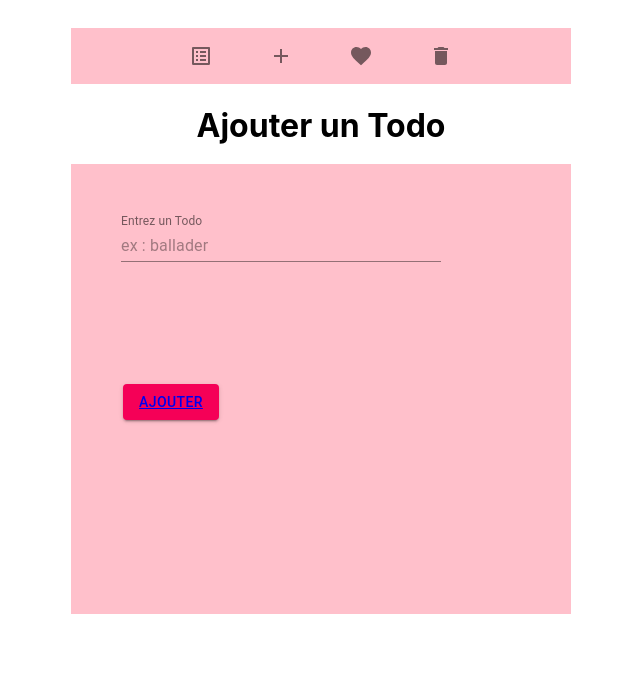
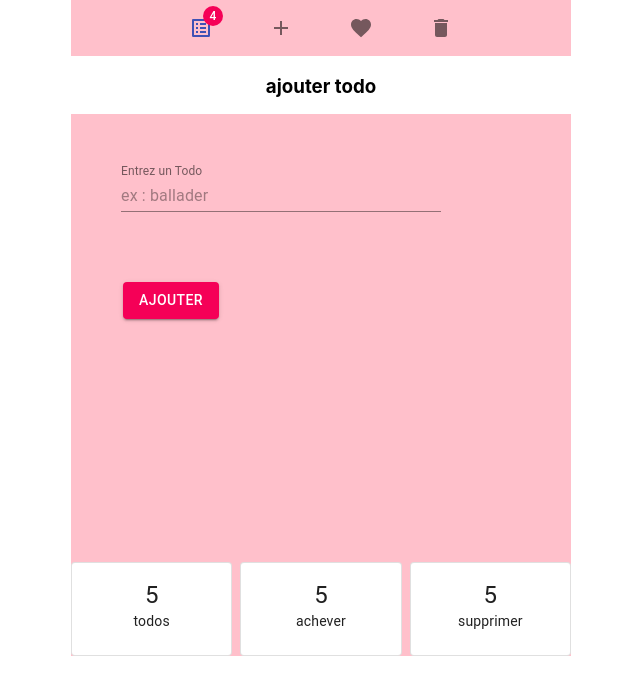
Before and after one commit to stevy-sys/Todo-list-react-redux-materialUI, a React (Create React App) app: page /addTodo in a window 1280 px wide. Shown: the top 694 px of the page, without its empty margins (319-959 px from the left). Built offline with nearby package versions, Linux system fonts and the light colour scheme.

Commit message:
refactoring

```diff
--- a/src/Components/AddTodo.js
+++ b/src/Components/AddTodo.js
@@ -5,9 +5,7 @@ import { Button } from "@material-ui/core";
 import { Link } from "react-router-dom/cjs/react-router-dom.min";
 
 const useStyles = makeStyles((theme) => ({
-  root: {
-    textDecoration: "none",
-  },
+  root: {},
   textField: {
     marginLeft: theme.spacing(1),
     marginRight: theme.spacing(1),
@@ -16,6 +14,7 @@ const useStyles = makeStyles((theme) => ({
   button: {
     "& > *": {
       margin: theme.spacing(6.5),
+      textDecoration: "none",
     },
   },
 }));
@@ -44,13 +43,15 @@ export default function AddTodo({ addTodo }) {
       </div>
       <br />
       <div className={classes.button}>
+        <Link to="/">
           <Button
             onClick={() => addTodo(newTodo)}
             variant="contained"
             color="secondary"
           >
-          <Link to="/">Ajouter</Link>
+            Ajouter
           </Button>
+        </Link>
       </div>
     </div>
   );
--- /dev/null
+++ b/src/Components/Popup.js
@@ -0,0 +1,52 @@
+import React from "react";
+import Button from "@material-ui/core/Button";
+import Snackbar from "@material-ui/core/Snackbar";
+import IconButton from "@material-ui/core/IconButton";
+import CloseIcon from "@material-ui/icons/Close";
+
+export default function SimpleSnackbar() {
+  const [open, setOpen] = React.useState(false);
+
+  const handleClick = () => {
+    setOpen(true);
+  };
+
+  const handleClose = (event, reason) => {
+    if (reason === "clickaway") {
+      return;
+    }
+
+    setOpen(false);
+  };
+
+  return (
+    <div>
+      <Button onClick={handleClick}>Open simple snackbar</Button>
+      <Snackbar
+        anchorOrigin={{
+          vertical: "center",
+          horizontal: "center",
+        }}
+        open={open}
+        autoHideDuration={1500}
+        onClose={handleClose}
+        message="Note archived"
+        action={
+          <React.Fragment>
+            <Button color="secondary" size="small" onClick={handleClose}>
+              UNDO
+            </Button>
+            <IconButton
+              size="small"
+              aria-label="close"
+              color="inherit"
+              onClick={handleClose}
+            >
+              <CloseIcon fontSize="small" />
+            </IconButton>
+          </React.Fragment>
+        }
+      />
+    </div>
+  );
+}
--- a/src/Components/TodoFooter.js
+++ b/src/Components/TodoFooter.js
@@ -1,7 +1,72 @@
 import React from "react";
+import { makeStyles } from "@material-ui/core/styles";
+import Card from "@material-ui/core/Card";
+import CardActions from "@material-ui/core/CardActions";
+import CardContent from "@material-ui/core/CardContent";
+import Button from "@material-ui/core/Button";
+import Typography from "@material-ui/core/Typography";
+import { Box, Grid } from "@material-ui/core";
 
-const TodoFooter = () => {
-  return <div></div>;
-};
+const useStyles = makeStyles({
+  root: {
+    backgroundColor: "pink",
+    textAlign: "center",
+    display: "flex",
+    width: 500,
+  },
+  title: {
+    fontSize: 14,
+  },
+  pos: {
+    marginBottom: 12,
+  },
+});
 
-export default TodoFooter;
+export default function TodoFooter() {
+  const classes = useStyles();
+
+  return (
+    <>
+      <Box className={classes.root}>
+        <Grid container spacing={1}>
+          <Grid item lg={4}>
+            <Card variant="outlined">
+              <CardContent>
+                <Typography variant="h5" component="h2">
+                  5
+                </Typography>
+                <Typography variant="body2" component="p">
+                  todos
+                </Typography>
+              </CardContent>
+            </Card>
+          </Grid>
+          <Grid item lg={4}>
+            <Card variant="outlined">
+              <CardContent>
+                <Typography variant="h5" component="h2">
+                  5
+                </Typography>
+                <Typography variant="body2" component="p">
+                  achever
+                </Typography>
+              </CardContent>
+            </Card>
+          </Grid>
+          <Grid item lg={4}>
+            <Card variant="outlined">
+              <CardContent>
+                <Typography variant="h5" component="h2">
+                  5
+                </Typography>
+                <Typography variant="body2" component="p">
+                  supprimer
+                </Typography>
+              </CardContent>
+            </Card>
+          </Grid>
+        </Grid>
+      </Box>
+    </>
+  );
+}
--- a/src/Components/TodoHeader.js
+++ b/src/Components/TodoHeader.js
@@ -21,12 +21,20 @@ function LabelBottomNavigation({ todos }) {
   const classes = useStyles();
   const [value, setValue] = React.useState("recents");
   let nbrAchever = 0;
+  let nbrNonAchever = 0;
+
   todos.map((element) => {
     if (element.achever === true) {
       nbrAchever++;
     }
   });
-  console.log(nbrAchever);
+
+  todos.map((element) => {
+    if (element.achever !== true) {
+      nbrNonAchever++;
+    }
+  });
+
   const handleChange = (event, newValue) => {
     setValue(newValue);
   };
@@ -43,7 +51,14 @@ function LabelBottomNavigation({ todos }) {
           <BottomNavigationAction
             label="Recent"
             value="recent"
-            icon={<ListAltIcon />}
+            icon={
+              <Badge
+                badgeContent={nbrNonAchever}
+                color={nbrNonAchever > 0 ? "secondary" : ""}
+              >
+                <ListAltIcon color={nbrNonAchever > 0 ? "primary" : ""} />
+              </Badge>
+            }
           />
         </Link>
         <Link to="/addtodo">
--- a/src/Page/AccueilTodo.js
+++ b/src/Page/AccueilTodo.js
@@ -1,15 +1,15 @@
-import React from "react";
+import React, { useState } from "react";
 import Layouts from "../Layouts/Layouts";
 import { connect } from "react-redux";
 import { makeStyles } from "@material-ui/core/styles";
 import List from "@material-ui/core/List";
 import Todo from "../Components/Todo";
-import { Box } from "@material-ui/core";
+import { Box, GridList } from "@material-ui/core";
 
 const useStyles = makeStyles((theme) => ({
   gridList: {
     width: 500,
-    height: 450,
+    height: 400,
     backgroundColor: "pink",
   },
   root: {
@@ -20,16 +20,19 @@ const useStyles = makeStyles((theme) => ({
 
 const AccueilTodo = ({ todos }) => {
   const classes = useStyles();
+
   return (
     <>
       <Layouts>
-        <Box component="h1">Tout les Todo</Box>
-        <Box className={classes.gridList}>
-          <List className={classes.root}>
-            {todos.map((element) => {
-              return <Todo todo={element} />;
-            })}
-          </List>
+        <Box component="h3">Tout les Todo</Box>
+        <Box>
+          <GridList cellHeight={160} className={classes.gridList} cols={1}>
+            <List className={classes.root}>
+              {todos.map((element) => {
+                if (element.achever === false) return <Todo todo={element} />;
+              })}
+            </List>
+          </GridList>
         </Box>
       </Layouts>
     </>
--- a/src/Page/TodoAchever.js
+++ b/src/Page/TodoAchever.js
@@ -1,7 +1,9 @@
-import React from "react";
+import React, { useState } from "react";
 import Layouts from "../Layouts/Layouts";
+import { connect } from "react-redux";
 import { makeStyles } from "@material-ui/core/styles";
-import { Box, List } from "@material-ui/core";
+import { Box, GridList, List } from "@material-ui/core";
+import Todo from "../Components/Todo";
 
 const useStyles = makeStyles((theme) => ({
   gridList: {
@@ -14,18 +16,32 @@ const useStyles = makeStyles((theme) => ({
     maxWidth: 500,
   },
 }));
-const TodoAchever = () => {
+const TodoAchever = ({ todos }) => {
   const classes = useStyles();
+
   return (
     <>
       <Layouts>
-        <Box component="h1">Tout les Todo Achever</Box>
-        <Box className={classes.gridList}>
-          <List className={classes.root}>test</List>
+        <Box component="h3">Tout les Todo Achever</Box>
+        <Box>
+          <GridList cellHeight={160} className={classes.gridList} cols={1}>
+            <List className={classes.root}>
+              {" "}
+              {todos.map((element) => {
+                if (element.achever === true) return <Todo todo={element} />;
+              })}
+            </List>
+          </GridList>
         </Box>
       </Layouts>
     </>
   );
 };
 
-export default TodoAchever;
+const mapStateToProps = (state) => {
+  return {
+    todos: state.todos,
+  };
+};
+
+export default connect(mapStateToProps)(TodoAchever);
--- a/src/Page/TodoAdd.js
+++ b/src/Page/TodoAdd.js
@@ -4,6 +4,7 @@ import AddTodo from "../Components/AddTodo";
 import { makeStyles } from "@material-ui/core/styles";
 import GridList from "@material-ui/core/GridList";
 import { connect } from "react-redux";
+import { Box } from "@material-ui/core";
 
 const useStyles = makeStyles((theme) => ({
   gridList: {
@@ -18,7 +19,7 @@ const TodoAdd = ({ addTodo }) => {
   return (
     <>
       <Layouts>
-        <h1>Ajouter un Todo</h1>
+        <Box component="h3">ajouter todo</Box>
         <GridList cellHeight={160} className={classes.gridList} cols={3}>
           <AddTodo addTodo={(newTodo) => addTodo(newTodo)} />
         </GridList>
--- a/src/Page/TodoDeleted.js
+++ b/src/Page/TodoDeleted.js
@@ -1,5 +1,6 @@
 import React from "react";
 import Layouts from "../Layouts/Layouts";
+import Popup from "../Components/Popup";
 import GridList from "@material-ui/core/GridList";
 import { makeStyles } from "@material-ui/core/styles";
 
@@ -16,7 +17,7 @@ const TodoDeleted = () => {
     <>
       <Layouts>
         <GridList cellHeight={160} className={classes.gridList} cols={3}>
-          <p>todo supprimer</p>
+          <Popup />
         </GridList>
       </Layouts>
     </>
```
Lines whose indentation alone changed are shown as unchanged.
